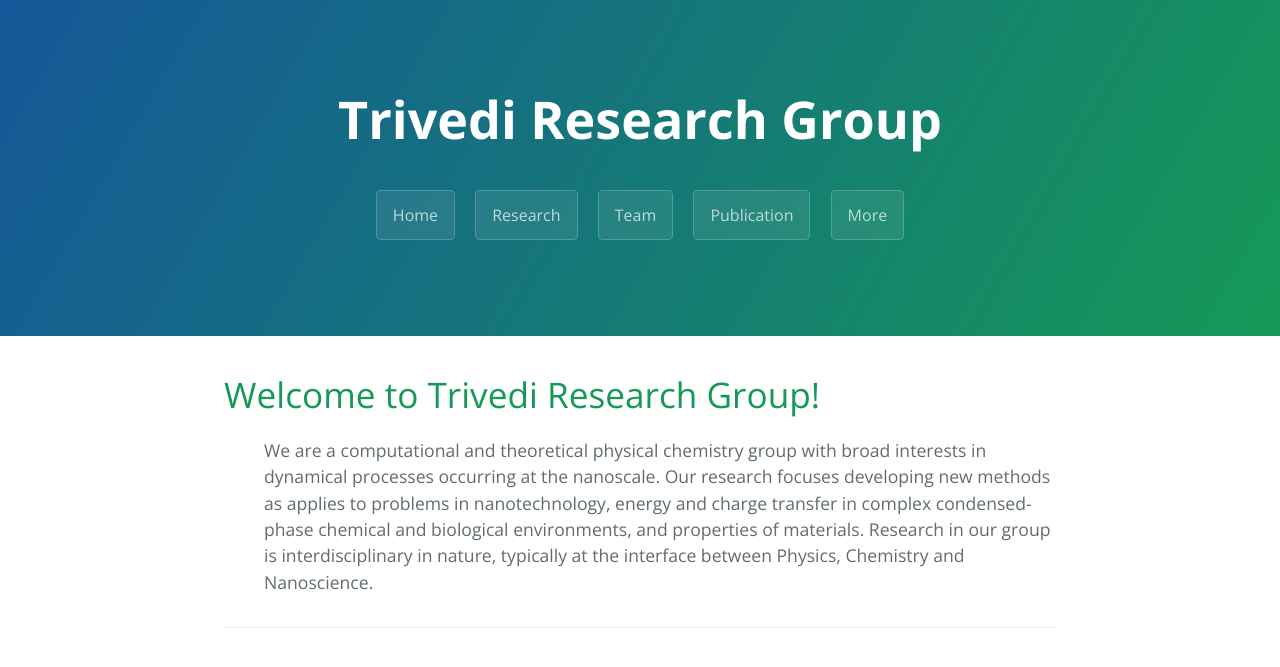
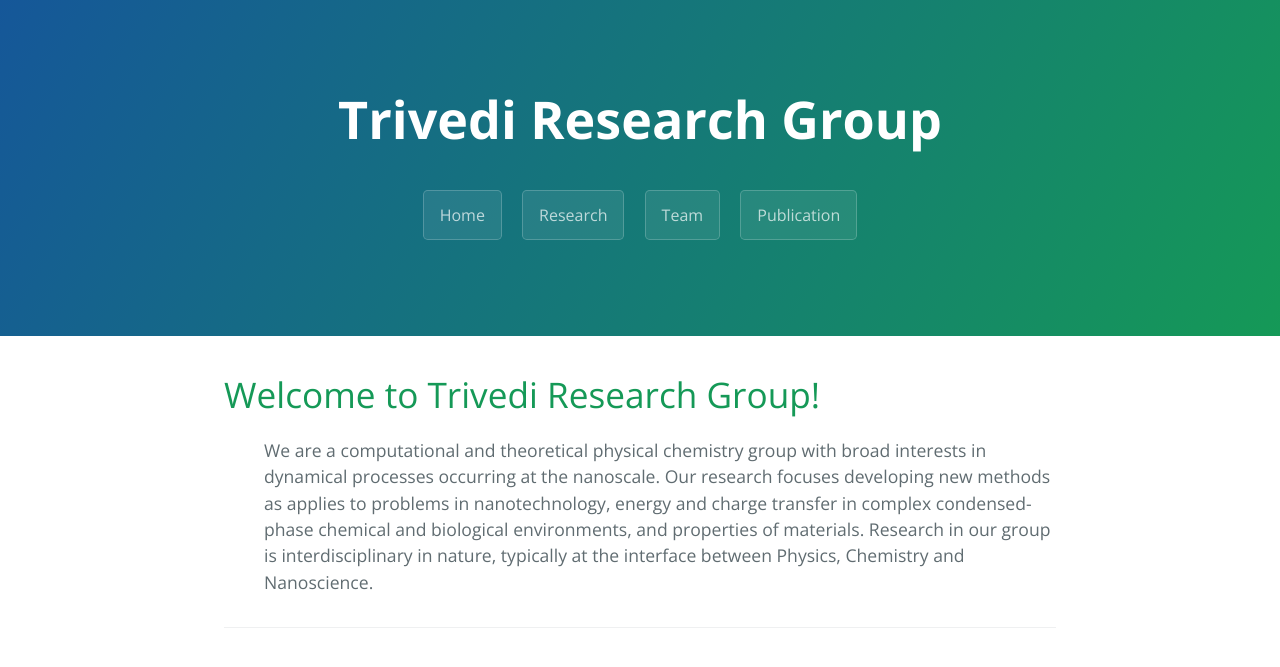
Before and after one commit to dharatrivedi/dharatrivedi.github.io, a Jekyll site: the page built from index.html, in a window 1280 px wide. Shown: the top 667 px of the page. Built offline with Jekyll 4.4.1, drawn with Linux system fonts in a browser that asks for light colours; the list of posts is cut into pages by our own code.

Commit message:
Update page-header.html

```diff
--- a/_includes/page-header.html
+++ b/_includes/page-header.html
@@ -5,5 +5,4 @@
   <a href="https://dharatrivedi.github.io/research.html" class="btn">Research</a>
   <a href="https://dharatrivedi.github.io/people.html" class="btn">Team</a>
   <a href="https://dharatrivedi.github.io/publication.html" class="btn">Publication</a>
-  <a href="#" class="btn">More</a>
 </section>
```
